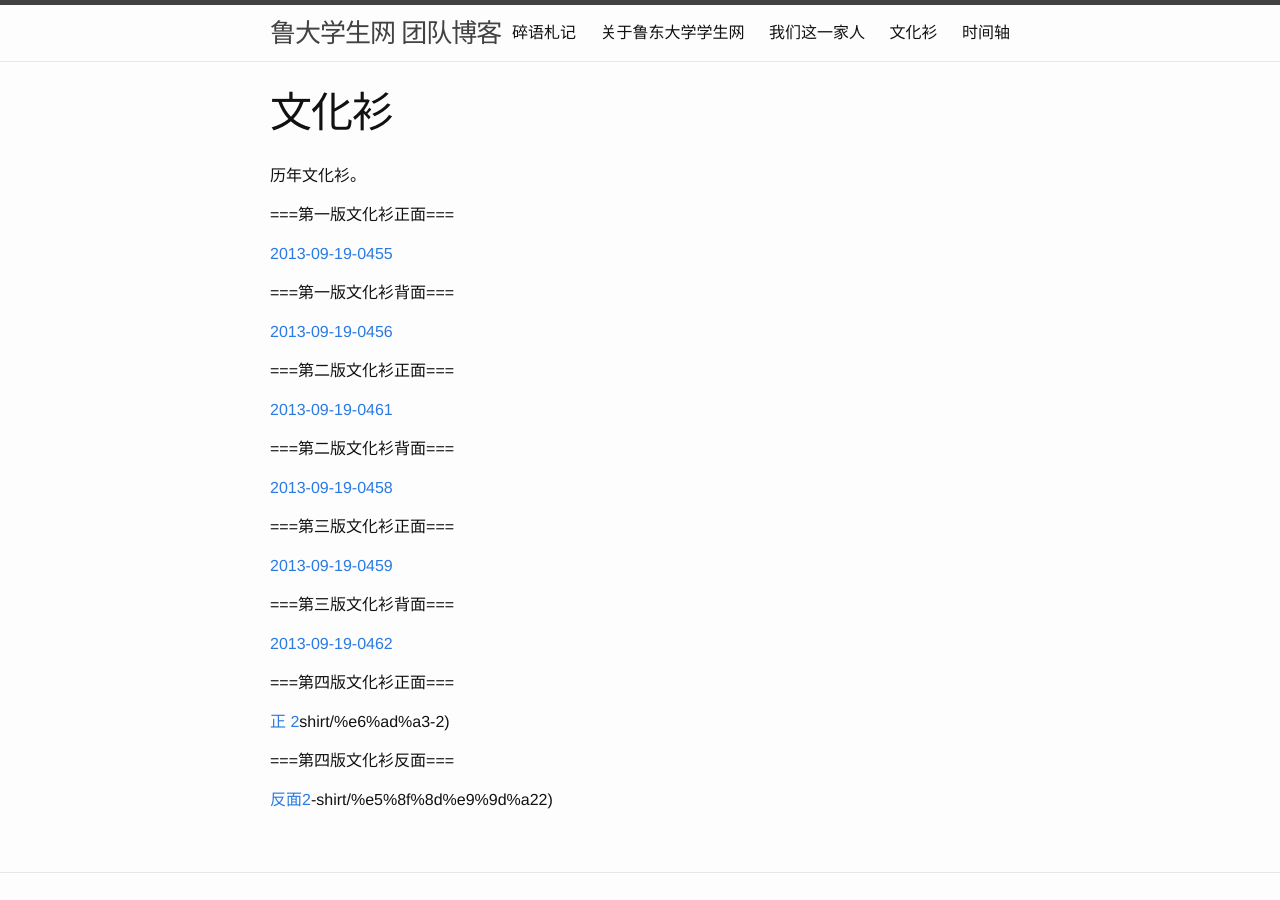
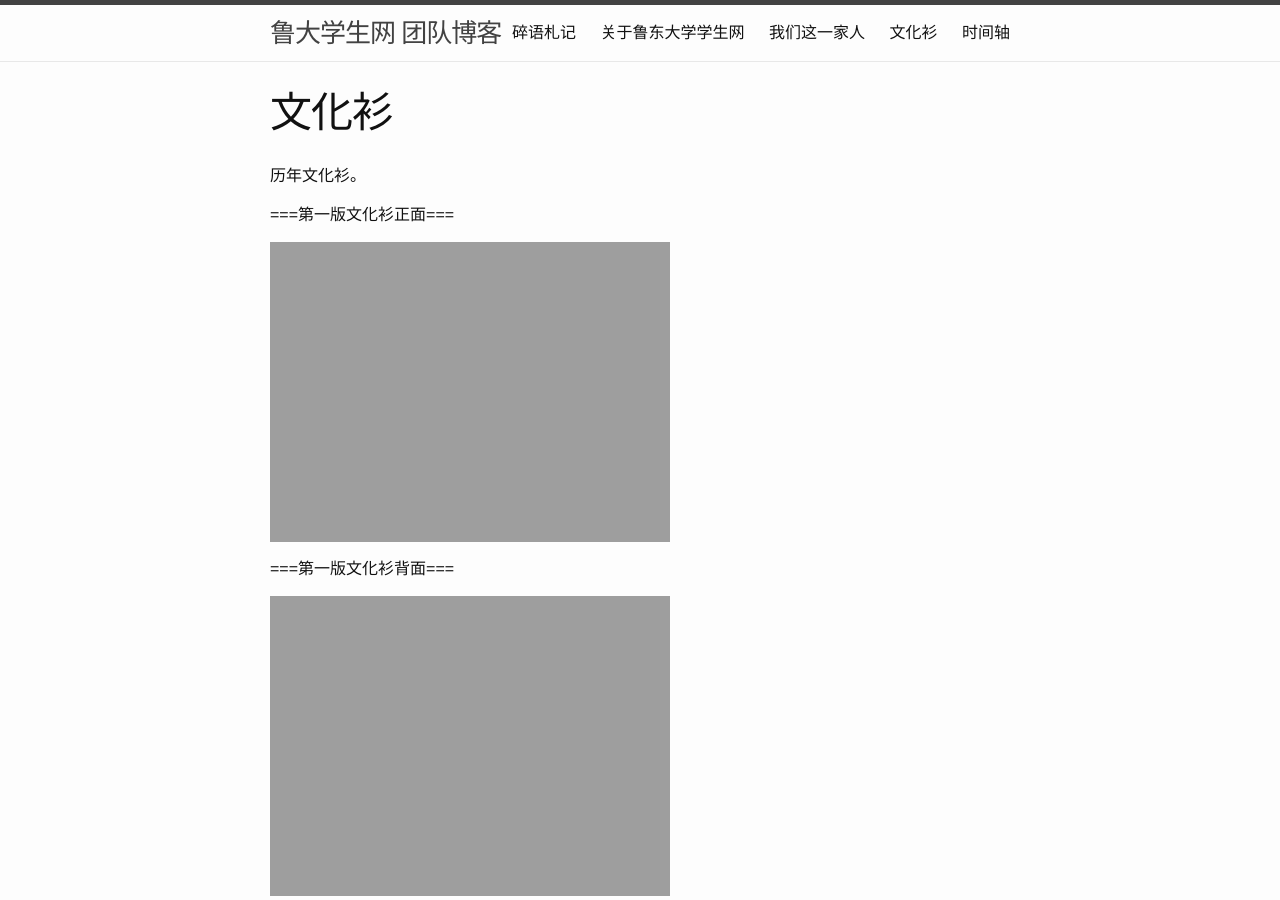
Before and after one commit to ldsn/sailboat, a Jekyll site: the page built from t-shirt/index.markdown, in a window 1280 px wide and 900 px high. Built offline with Jekyll 4.4.1, drawn with Linux system fonts in a browser that asks for light colours.

Commit message:
change 12 people

```diff
--- a/t-shirt/index.markdown
+++ b/t-shirt/index.markdown
@@ -12,33 +12,33 @@
 
 ===第一版文化衫正面===
 
-[2013-09-19-0455](http://sailboat.ldustu.com/uploads/2013/06/2013-09-19-0455-300x168.jpg)
+![2013-09-19-0455](http://sailboat.ldustu.com/uploads/2013/06/2013-09-19-0455-300x168.jpg)
 
 ===第一版文化衫背面===
 
-[2013-09-19-0456](http://sailboat.ldustu.com/uploads/2013/06/2013-09-19-0456-300x168.jpg)
+![2013-09-19-0456](http://sailboat.ldustu.com/uploads/2013/06/2013-09-19-0456-300x168.jpg)
 
 ===第二版文化衫正面===
 
-[2013-09-19-0461](http://sailboat.ldustu.com/uploads/2013/06/2013-09-19-0461-300x168.jpg)
+![2013-09-19-0461](http://sailboat.ldustu.com/uploads/2013/06/2013-09-19-0461-300x168.jpg)
 
 
 
 ===第二版文化衫背面===
 
-[2013-09-19-0458](http://sailboat.ldustu.com/uploads/2013/06/2013-09-19-0458-300x168.jpg)
+![2013-09-19-0458](http://sailboat.ldustu.com/uploads/2013/06/2013-09-19-0458-300x168.jpg)
 
 
 
 ===第三版文化衫正面===
 
-[2013-09-19-0459](http://sailboat.ldustu.com/uploads/2013/06/2013-09-19-0459-300x168.jpg)
+![2013-09-19-0459](http://sailboat.ldustu.com/uploads/2013/06/2013-09-19-0459-300x168.jpg)
 
 
 
 ===第三版文化衫背面===
 
-[2013-09-19-0462](http://sailboat.ldustu.com/uploads/2013/06/2013-09-19-0462-300x168.jpg)
+![2013-09-19-0462](http://sailboat.ldustu.com/uploads/2013/06/2013-09-19-0462-300x168.jpg)
 
 
 
@@ -46,10 +46,10 @@
 
 ===第四版文化衫正面===
 
-[正 2](http://sailboat.ldustu.com/uploads/2013/06/正-2.jpg)shirt/%e6%ad%a3-2)
+![正 2](http://sailboat.ldustu.com/uploads/2013/06/正-2.jpg)shirt/%e6%ad%a3-2)
 
 
 
 ===第四版文化衫反面===
 
-[反面2](http://sailboat.ldustu.com/uploads/2013/06/反面2.jpg)-shirt/%e5%8f%8d%e9%9d%a22)
+![反面2](http://sailboat.ldustu.com/uploads/2013/06/反面2.jpg)-shirt/%e5%8f%8d%e9%9d%a22)
```
